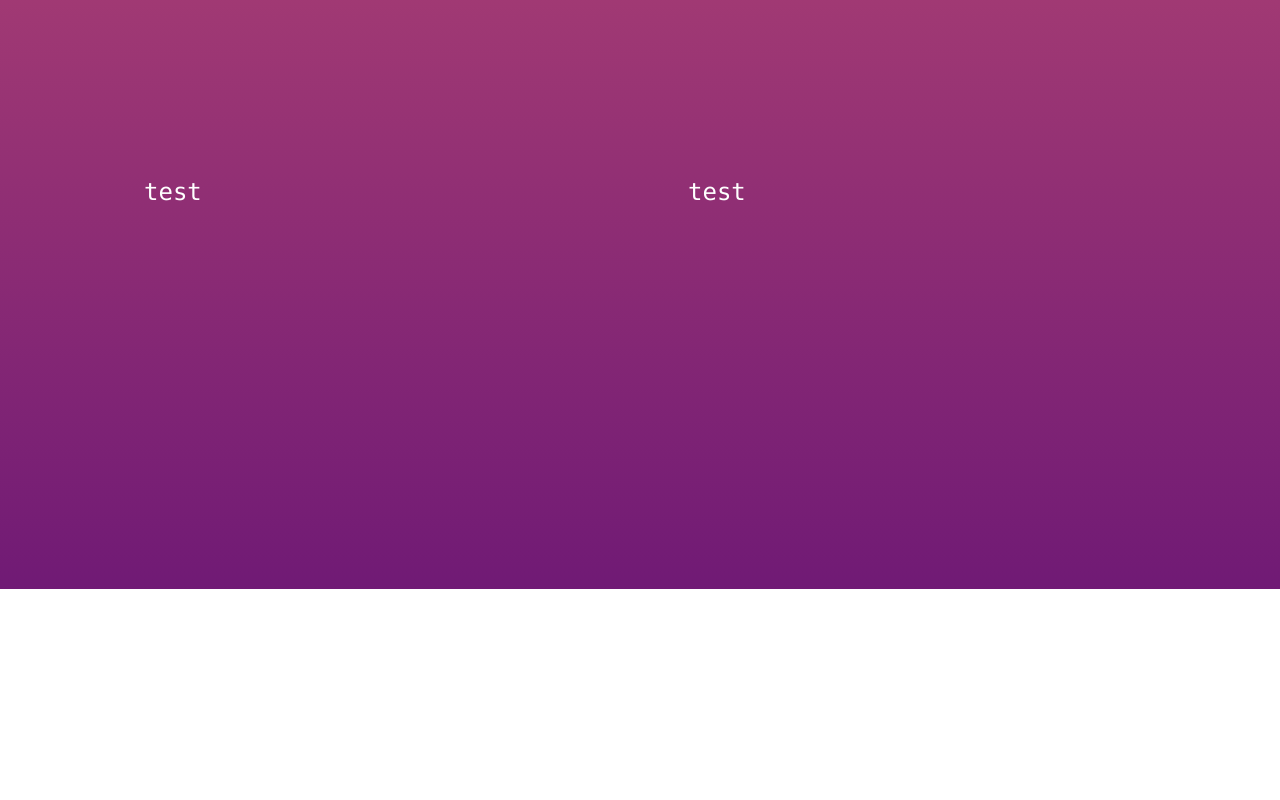
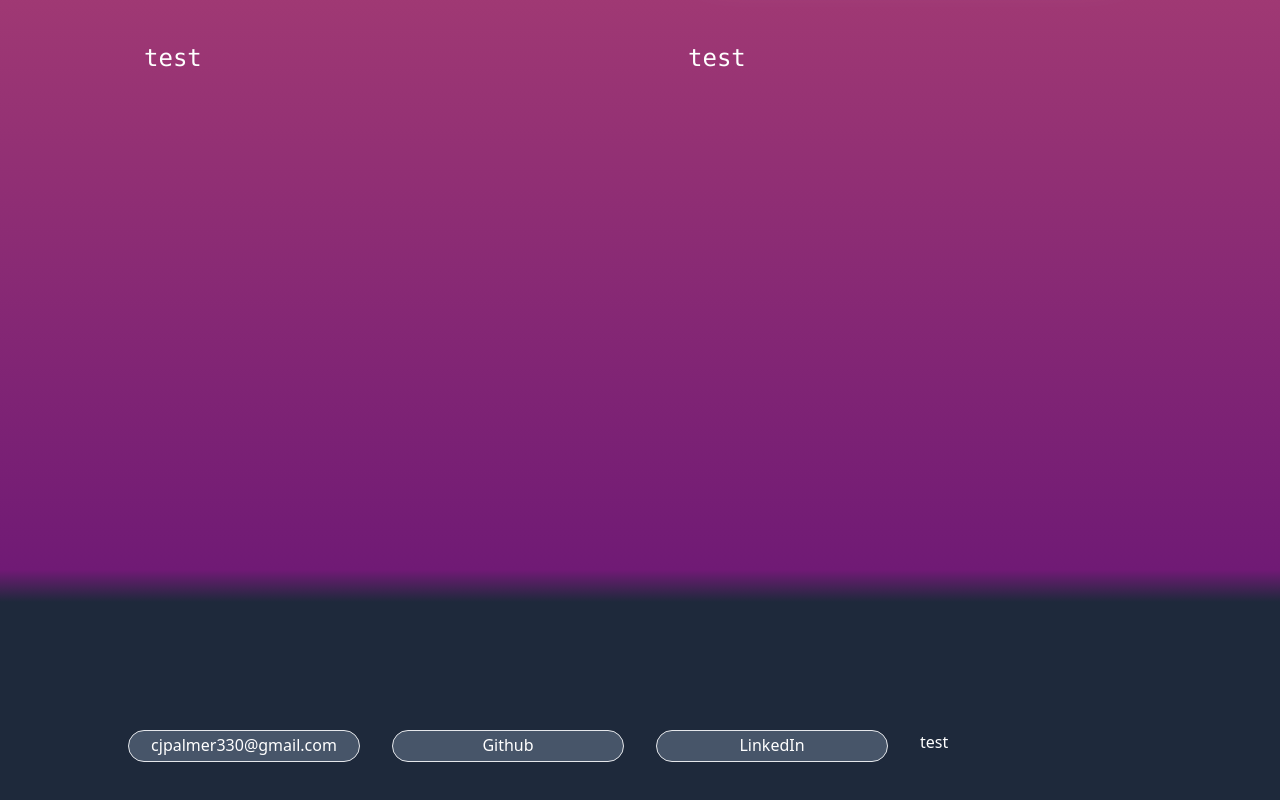
Before and after one commit to cjpalmer330/Personal-website, a React (Create React App) app: page / in a window 1280 px wide. Shown: the part 1271-2071 px from the top of the page. Before the commit the page ends 1860 px from the top, so only its background shows below. Built offline with nearby package versions, Linux system fonts and the light colour scheme.

Commit message:
added a crude contact bar at the bottom of the page

```diff
--- /dev/null
+++ b/src/Contact-bar.js
@@ -0,0 +1,28 @@
+import React from 'react'
+
+export default function ContactBar(){
+  return(
+    <div class="">
+      <div class="h-8 bg-gradient-to-b from-fuchsia-900 to-slate-800"></div>
+      <div class="text-white p-32 grid grid-cols-4 h-72 bg-slate-800 gap-8">
+        <h1 class="border text-center rounded-2xl bg-slate-600 pt-0.5">cjpalmer330@gmail.com</h1>
+        <a
+        href="https://github.com/cjpalmer330"
+        target="_blank"
+        class="border text-center rounded-2xl bg-slate-600 pt-0.5"
+        >
+          Github
+        </a>
+        <a
+        href="https://www.linkedin.com/in/christopher-palmer-bb48a6253/"
+        target="_blank"
+        class="border text-center rounded-2xl bg-slate-600 pt-0.5"
+        >
+          LinkedIn
+        </a>
+        <h1>test</h1>
+      </div>
+    </div>
+
+  );
+};
--- a/src/Pages/AboutMe.js
+++ b/src/Pages/AboutMe.js
@@ -1,5 +1,6 @@
 import React from 'react';
 import SocialBar from '../Social-bar';
+import ContactBar from '../Contact-bar';
 
 export default function AboutThis(){
   return (
@@ -18,6 +19,7 @@
           </h3>
         </div>
       </body>
+      <ContactBar />
     </div>
   );
 }
--- a/src/Pages/AboutThis.js
+++ b/src/Pages/AboutThis.js
@@ -1,5 +1,6 @@
 import React from 'react';
 import SocialBar from '../Social-bar';
+import ContactBar from '../Contact-bar';
 
 
 void function handleCheckboxChange(id){
@@ -23,6 +24,7 @@
           </h3>
         </div>
       </body>
+      <ContactBar />
     </div>
   );
 }
--- a/src/Pages/FlightPlanner.js
+++ b/src/Pages/FlightPlanner.js
@@ -1,5 +1,6 @@
 import React from "react";
 import SocialBar from '../Social-bar';
+import ContactBar from "../Contact-bar";
 
 export default function FlightPlanner(){
   return (
@@ -16,6 +17,7 @@
           </h3>
         </div>
       </body>
+      <ContactBar />
     </div>
   );
 }
--- a/src/Pages/GoodreadsClone.js
+++ b/src/Pages/GoodreadsClone.js
@@ -1,5 +1,6 @@
 import React from "react";
 import SocialBar from '../Social-bar';
+import ContactBar from "../Contact-bar";
 
 export default function GoodreadsClone(){
   return (
@@ -14,6 +15,7 @@
           </h3>
         </div>
       </body>
+      <ContactBar />
     </div>
   );
 }
--- a/src/Pages/Home.js
+++ b/src/Pages/Home.js
@@ -1,14 +1,15 @@
 import profilePicture from '../pictures/profile.jpg';
 import SocialBar from '../Social-bar';
+import ContactBar from '../Contact-bar';
 export default function Home(){
   return(
-    <div>
+    <div class="h-screen">
       <SocialBar />
-      <body className="overflow-hidden h-auto bg-gradient-to-b from-red-400 to-fuchsia-900 text-white font-mono">
-        <div className="p-36 grid grid-rows-4 grid-cols-2 gap-24">
+      <body className="overflow-hidden bg-gradient-to-b from-red-400 to-fuchsia-900 text-white font-mono">
+        <div className="p-36 grid grid-rows-3 grid-cols-2 gap-24">
           <div className='flex justify-center items-center'>
             {/* Profile Picture*/}
-            <img alt="Picture of Me" className="shadow-2xl shadow-slate-200/40 rounded-3xl align-middle justify-center min-w-[80px] w-3/5" src={profilePicture}/>
+            <img alt="Picture of Me" className="shadow-2xl shadow-slate-200/40 rounded-3xl align-middle justify-center min-w-[80px] h-96 w-96" src={profilePicture}/>
           </div>
           <div className="shadow-2xl shadow-slate-200/40 rounded-3xl p-12">
             <h3 className='font-mono text-white font-bold text-center text-2xl'> Welcome to my Website!</h3>
@@ -37,14 +38,9 @@
           <div>
             <h2 className="text-2xl">test</h2>
           </div>
-          <div>
-            <h2 className="text-2xl">test</h2>
-          </div>
-          <div>
-            <h2 className="text-2xl">test</h2>
-          </div>
         </div>
       </body>
+      <ContactBar />
     </div>
   )
 }
--- a/src/Pages/NotFoundPage.js
+++ b/src/Pages/NotFoundPage.js
@@ -1,5 +1,6 @@
 import React from 'react';
 import SocialBar from '../Social-bar';
+import ContactBar from '../Contact-bar';
 
 export default function Current(){
   return (
@@ -10,6 +11,7 @@
           <h3>You seem to be lost. Why don't you click one of the above pages</h3>
         </div>
       </body>
+      <ContactBar />
     </div>
   );
 }
--- a/src/Pages/Projects.js
+++ b/src/Pages/Projects.js
@@ -1,6 +1,7 @@
 import React from 'react'
 import SocialBar from '../Social-bar';
 import {Link} from 'react-router-dom'
+import ContactBar from '../Contact-bar';
 
 //window.addEventListener('mousemove', e)
 export default function Projects() {
@@ -55,6 +56,7 @@
           </Link>
         </div>
       </body>
+      <ContactBar />
     </div>
   );
 }
```
